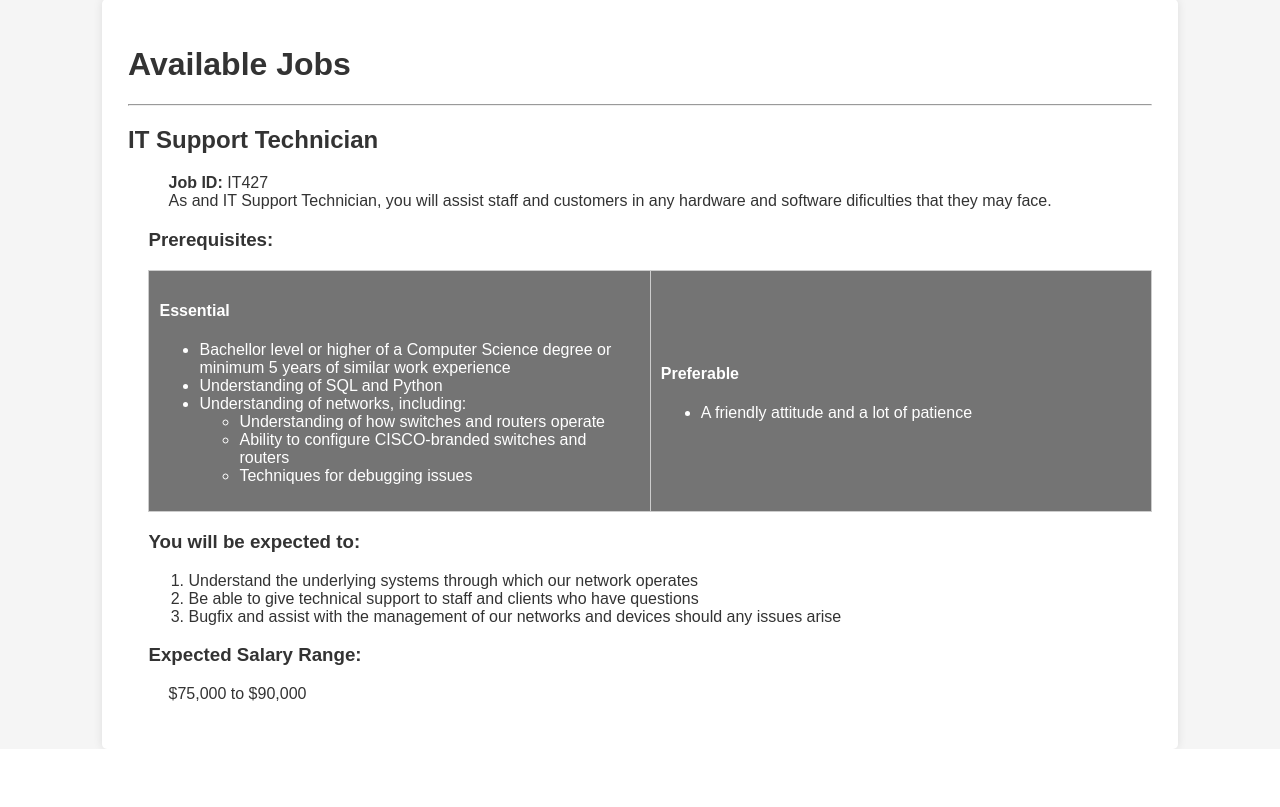
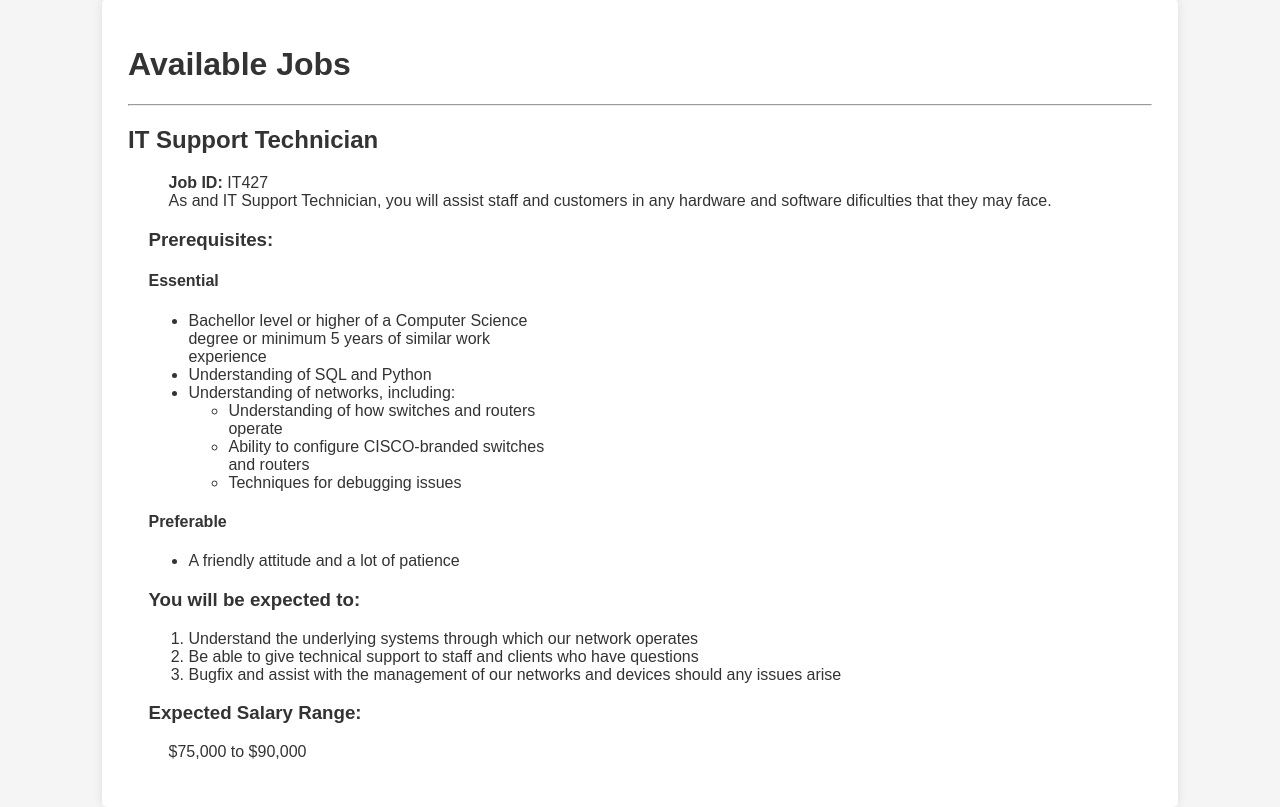
Before and after one commit to AshKmo/cos10026-part2, a PHP site: page /jobs.html in a window 1280 px wide. Shown: the part 74-881 px from the top of the page. Before the commit the page ends 823 px from the top, so only its background shows below. Run offline with PHP 8.4, Linux system fonts and the light colour scheme; lists and menus that the app fills with data are empty.

Commit message:
Jobs Prerequisites Modification i didn't realise i was in main

```diff
--- a/jobs.html
+++ b/jobs.html
@@ -52,8 +52,8 @@
 					As and IT Support Technician, you will assist staff and customers in any hardware and software dificulties that they may face.
 				</aside>
 				<h3>Prerequisites:</h3>
-				<table>
-					<th>
+				<div id="jobs-prerequisites">
+					<div>
 						<h4>Essential</h4>
 						<ul>
 							<li>Bachellor level or higher of a Computer Science degree or minimum 5 years of similar work experience</li>
@@ -67,14 +67,14 @@
 								</ul>
 							</li>
 						</ul>
-					</th>
-					<th>
+					</div>
+					<div>
 						<h4>Preferable</h4>
 						<ul>
 							<li>A friendly attitude and a lot of patience</li>
 						</ul>
-					</th>
-				</table>
+					</div>
+				</div>
 
 				<h3>You will be expected to:</h3>
 				<ol>
--- a/styles/jobs-styles.css
+++ b/styles/jobs-styles.css
@@ -82,12 +82,12 @@ section {
     margin-left: 2%;
 }
 
-table th {
+#jobs-prerequisites{
     text-align: left;
     width: 40%;
 }
 
-table th ul {
+#jobs-prerequisites div{
     font-weight: normal;
 }
 
```
